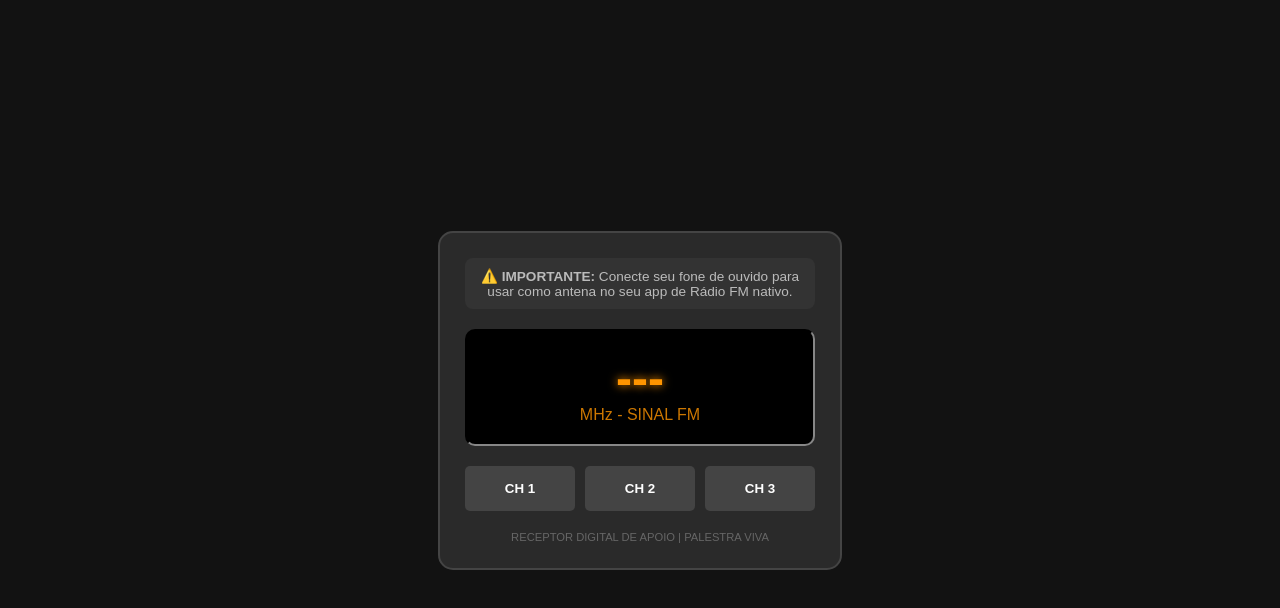
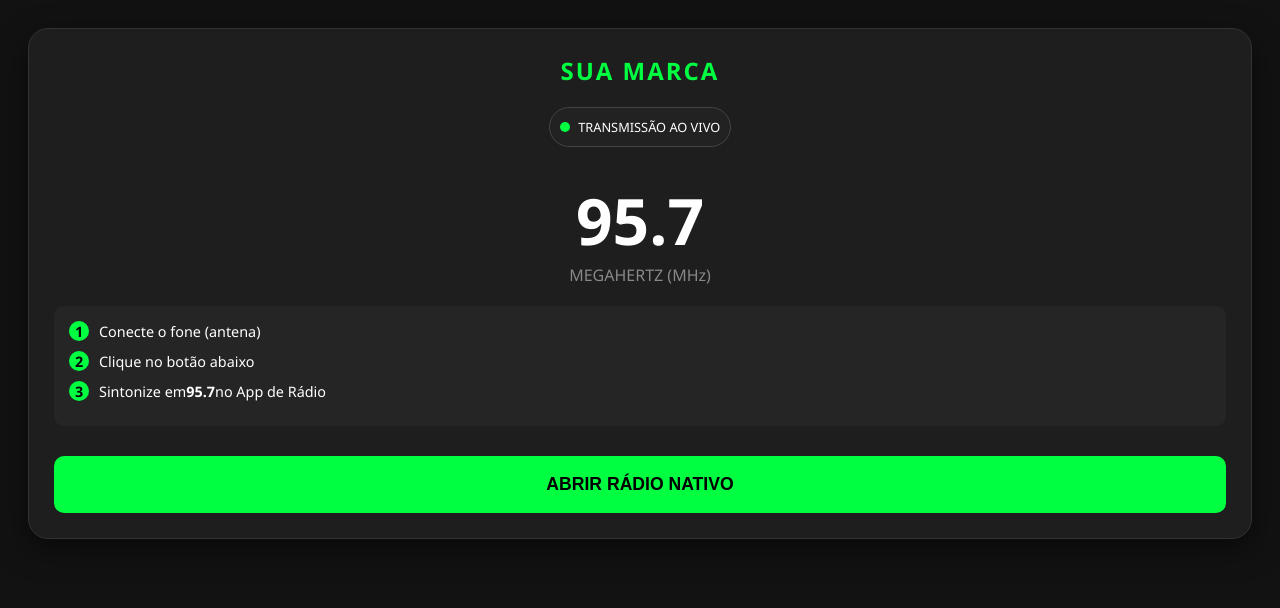
Before and after one commit to aurasom/aura, a plain HTML site: page index.html in a window 1280 px wide. Drawn offline with Linux system fonts and the light colour scheme.

Commit message:
Update index.html

```diff
--- a/index.html
+++ b/index.html
@@ -3,92 +3,66 @@
 <head>
     <meta charset="UTF-8">
     <meta name="viewport" content="width=device-width, initial-scale=1.0">
-    <title>RECEPTOR PALESTRA VIVA</title>
+    <title>RECEPTOR OFICIAL - SEU NOME</title>
     <style>
-        :root {
-            --bg: #121212;
-            --panel: #2a2a2a;
-            --led: #ff9500; /* Cor de rádio clássico */
-        }
-        body { background: var(--bg); color: white; font-family: sans-serif; display: flex; justify-content: center; align-items: center; height: 100vh; margin: 0; }
+        body { background: #121212; color: white; font-family: 'Segoe UI', sans-serif; text-align: center; padding: 20px; }
 
-        .radio-box {
-            background: var(--panel);
-            width: 90%;
-            max-width: 350px;
-            padding: 25px;
-            border-radius: 15px;
-            text-align: center;
-            border: 2px solid #444;
-        }
+        .card { background: #1e1e1e; border-radius: 20px; padding: 25px; border: 1px solid #333; box-shadow: 0 10px 30px rgba(0,0,0,0.5); }
 
-        .visor {
-            background: #000;
-            padding: 20px;
-            border-radius: 10px;
-            margin-bottom: 20px;
-            border: 2px inset #333;
-        }
+        .logo { font-size: 1.5rem; font-weight: bold; color: #00ff41; letter-spacing: 2px; margin-bottom: 20px; }
 
-        .freq-display { font-size: 3rem; font-weight: bold; color: var(--led); text-shadow: 0 0 10px var(--led); margin: 0; }
-        .unit { color: var(--led); font-size: 1rem; opacity: 0.8; }
+        .status-badge { background: #222; padding: 10px; border-radius: 50px; display: inline-block; font-size: 0.8rem; border: 1px solid #444; margin-bottom: 20px; }
+        .dot { height: 10px; width: 10px; background-color: #00ff41; border-radius: 50%; display: inline-block; margin-right: 5px; animation: blink 1s infinite; }
 
-        .instrucao {
-            background: #333;
-            padding: 10px;
-            border-radius: 8px;
-            font-size: 0.85rem;
-            margin-bottom: 20px;
-            color: #bbb;
-        }
+        @keyframes blink { 50% { opacity: 0; } }
 
-        .grid { display: grid; grid-template-columns: repeat(3, 1fr); gap: 10px; }
+        .frequencia-master { font-size: 4rem; font-weight: bold; margin: 10px 0; color: #fff; }
 
-        .btn {
-            background: #444;
-            border: none;
-            color: white;
-            padding: 15px 0;
-            border-radius: 5px;
-            font-weight: bold;
-            cursor: pointer;
-        }
+        .instrucoes-passo { text-align: left; background: #252525; padding: 15px; border-radius: 10px; margin: 20px 0; }
+        .passo { margin-bottom: 10px; font-size: 0.9rem; display: flex; align-items: center; }
+        .numero { background: #00ff41; color: black; border-radius: 50%; width: 20px; height: 20px; display: inline-flex; justify-content: center; align-items: center; margin-right: 10px; font-weight: bold; flex-shrink: 0; }
 
-        .btn:active { background: var(--led); color: black; }
-
-        .footer-info { margin-top: 20px; font-size: 0.7rem; color: #666; text-transform: uppercase; }
+        .btn-abrir { background: #00ff41; color: black; border: none; padding: 18px; width: 100%; border-radius: 10px; font-weight: bold; font-size: 1.1rem; cursor: pointer; margin-top: 10px; }
     </style>
 </head>
 <body>
 
-<div class="radio-box">
-    <div class="instrucao">
-        ⚠️ <b>IMPORTANTE:</b> Conecte seu fone de ouvido para usar como antena no seu app de Rádio FM nativo.
+    <div class="card">
+        <div class="logo">SUA MARCA</div>
+
+        <div class="status-badge">
+            <span class="dot"></span> TRANSMISSÃO AO VIVO
+        </div>
+
+        <div class="frequencia-master" id="display">95.7</div>
+        <p style="color: #888; margin-top: -10px;">MEGAHERTZ (MHz)</p>
+
+        <div class="instrucoes-passo">
+            <div class="passo"><span class="numero">1</span> Conecte o fone (antena)</div>
+            <div class="passo"><span class="numero">2</span> Clique no botão abaixo</div>
+            <div class="passo"><span class="numero">3</span> Sintonize em <b id="f-bold">95.7</b> no App de Rádio</div>
+        </div>
+
+        <button class="btn-abrir" onclick="abrirRadio()">ABRIR RÁDIO NATIVO</button>
     </div>
 
-    <div class="visor">
-        <p class="freq-display" id="f">---</p>
-        <span class="unit">MHz - SINAL FM</span>
-    </div>
+    <script>
+        function abrirRadio() {
+            // Tenta disparar o "Intent" do Android para abrir o rádio
+            // Nota: Isso funciona em muitos Motorolas e aparelhos com rádio padrão
+            window.location.href = "intent://radio/#Intent;scheme=android.intent.action.MAIN;package=com.motorola.fmradio;end";
 
-    <div class="grid">
-        <button class="btn" onclick="set('95.7', 'SALA A')">CH 1</button>
-        <button class="btn" onclick="set('98.3', 'SALA B')">CH 2</button>
-        <button class="btn" onclick="set('101.5', 'SALA C')">CH 3</button>
-        </div>
+            // Se o de cima falhar (não for Motorola), ele tenta o rádio genérico
+            setTimeout(function() {
+                window.location.href = "intent://radio/#Intent;scheme=android.intent.action.MAIN;category=android.intent.category.APP_MUSIC;end";
+            }, 500);
+        }
 
-    <div class="footer-info">
-        Receptor Digital de Apoio | Palestra Viva
-    </div>
-</div>
-
-<script>
-    function set(freq, nome) {
-        document.getElementById('f').innerText = freq;
-        // Vibração curta para dar sensação de clique físico
-        if (navigator.vibrate) navigator.vibrate(50);
-    }
-</script>
-
+        // Função para mudar canal via QR Code ou botões se você quiser
+        function mudarCanal(f) {
+            document.getElementById('display').innerText = f;
+            document.getElementById('f-bold').innerText = f;
+        }
+    </script>
 </body>
 </html>
```
